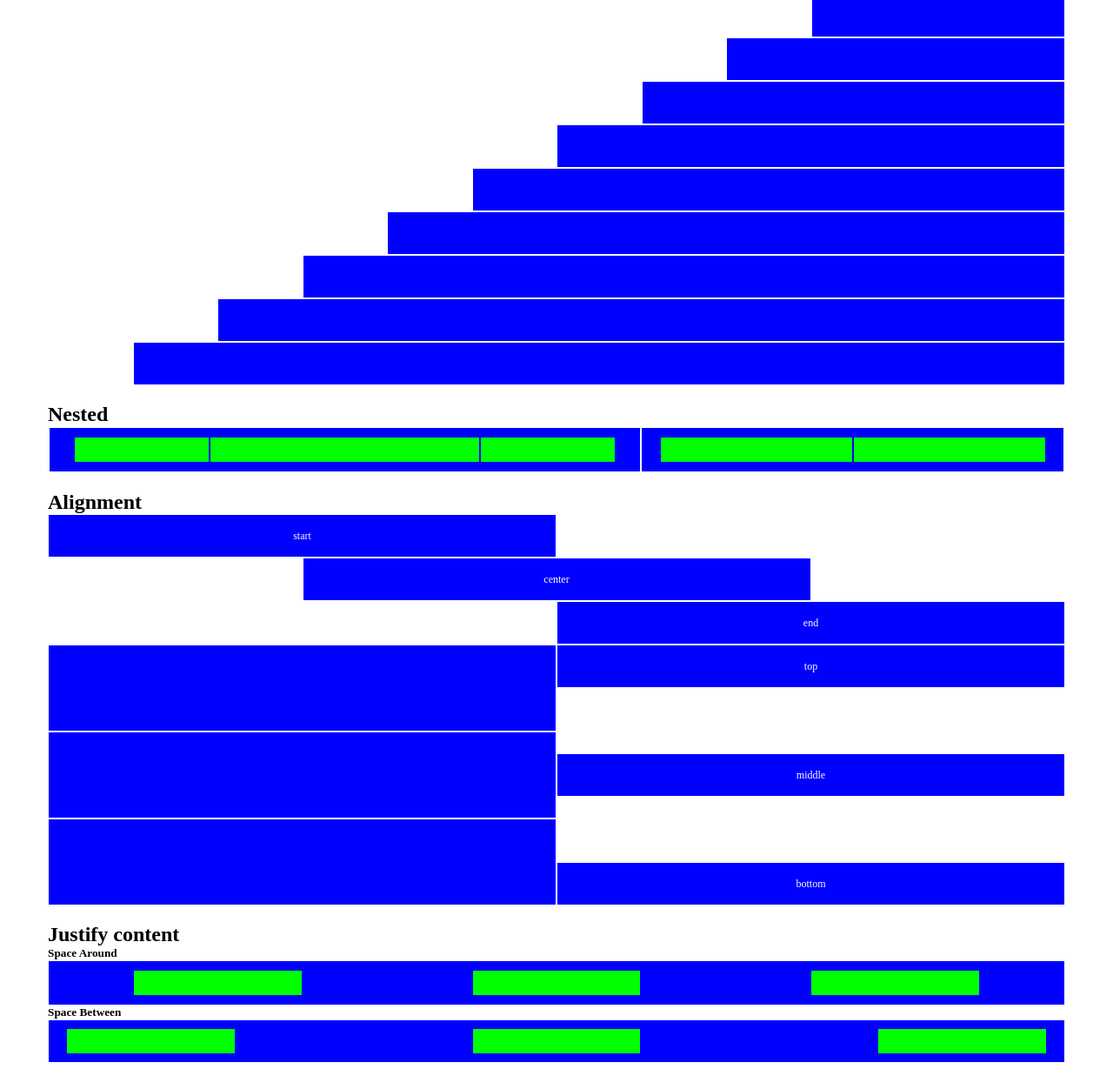
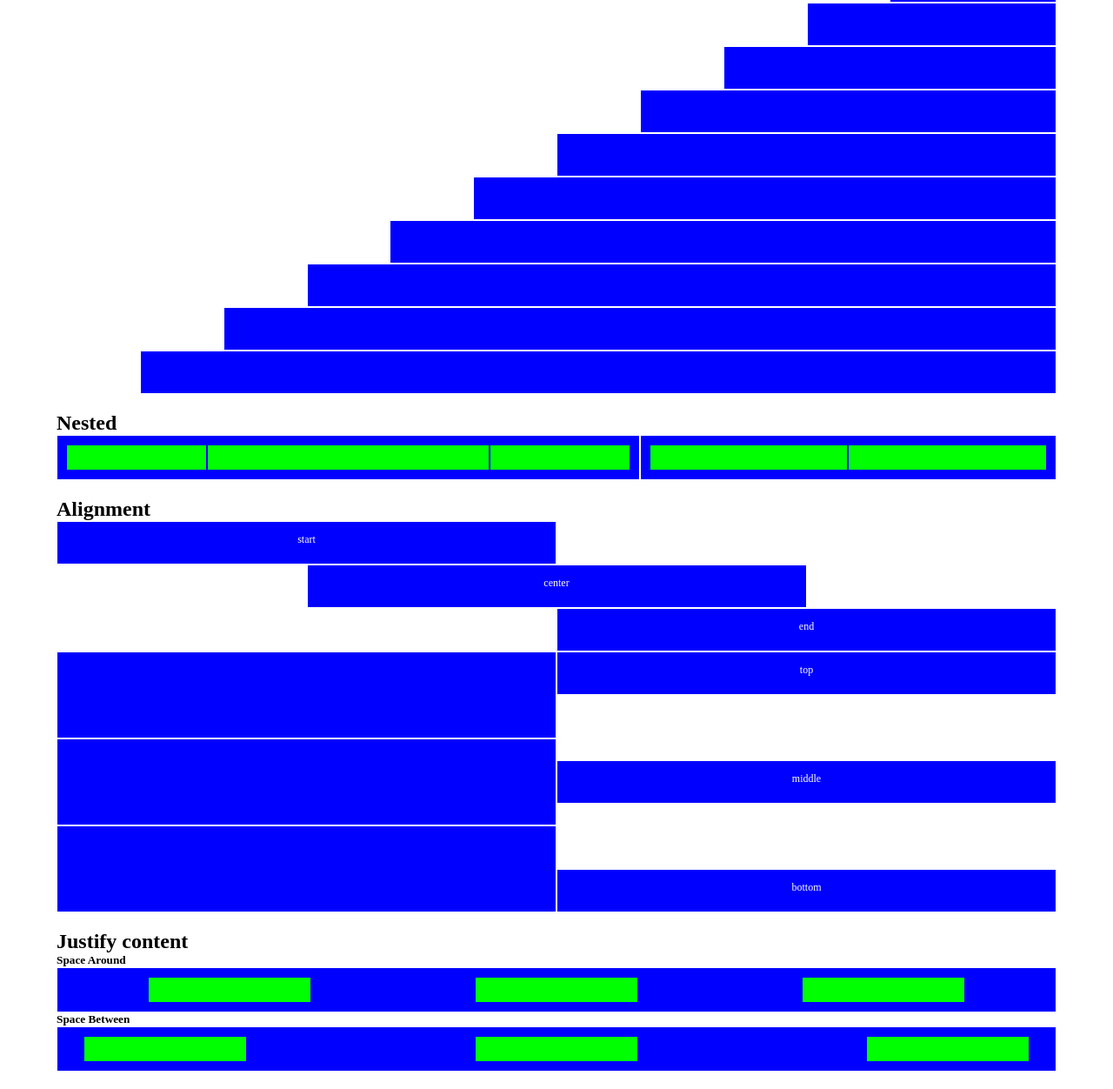
Before and after one commit to Vito9009/html-css-12bool, a plain HTML site: page index.html in a window 1280 px wide. Shown: the part 853-2105 px from the top of the page at 87% size. Drawn offline with Linux system fonts and the light colour scheme.

Commit message:
correzioni-varie-html-css

```diff
--- a/css/12bool.css
+++ b/css/12bool.css
@@ -15,23 +15,16 @@
     flex-wrap: wrap;
 }
 
-[class*="col-"] {
-    display: flex;
-    flex-direction: row;
-    justify-content: center;
+.align-start{
+    align-items: flex-start;
+}
+
+.align-middle{
     align-items: center;
 }
 
-.align-top{
-    align-self: flex-start;
-}
-
-.align-middle{
-    align-self: center;
-}
-
-.align-bottom{
-    align-self: flex-end;
+.align-end{
+    align-items: flex-end;
 }
 
 .space-around{
@@ -161,6 +154,11 @@
 /*MEDIA QUERY SMALL*/
 
 @media screen and (min-width: 576px) {
+
+.container{
+    max-width: 550px;
+}
+
     /* COLONNE SMALL */
 
 .col-sm-1{
@@ -273,6 +271,11 @@
 /*MEDIA QUERY MEDIUM*/
 
 @media screen and (min-width: 768px) {
+
+.container{
+    max-width: 740px;
+}
+
     /* COLONNE MEDIUM */
 
 .col-md-1{
@@ -385,6 +388,11 @@
 /*MEDIA QUERY LARGE*/
 
 @media screen and (min-width: 992px) {
+
+.container{
+    max-width: 970px;
+}
+
     /* COLONNE LARGE */
 
 .col-lg-1{
@@ -497,6 +505,11 @@
 /*MEDIA QUERY EXTRA LARGE*/
 
 @media screen and (min-width: 1200px) {
+
+.container{
+    max-width: 1150px;
+}
+
     /* COLONNE EXTRA LARGE */
 
 .col-xl-1{
@@ -609,6 +622,11 @@
 /*MEDIA QUERY EXTRA EXTRA LARGE*/
 
 @media screen and (min-width: 1400px) {
+
+.container{
+    max-width: 1350px;
+}
+
     /* COLONNE EXTRA EXTRA LARGE */
 
 .col-xxl-1{
--- a/css/style.css
+++ b/css/style.css
@@ -9,12 +9,15 @@
 .blue-box{
     background-color: rgb(0, 0, 255);
     min-height: 50px;
+    padding: 10px;
+    text-align: center;
 }
 
 .green-box{
     background-color: rgb(0, 255, 0);
     min-height: 30px;
-    margin: 10px 0;
+    padding: 10px;
+    text-align: center;
 }
 
 .text-box{
@@ -28,4 +31,4 @@
 
 .margin-space{
     margin: 0 20px;
-}
+}/
--- a/index.html
+++ b/index.html
@@ -45,19 +45,15 @@
             <div class="col-6 blue-box"><span class="text-box">6 col</span></div>
             <div class="col-1 blue-box"><span class="text-box">1 col</span></div>
 
-            <div class="col-6 blue-box">
-                <div class="row col-11">
+            <div class="col-6 row blue-box">
                     <div class="col-2 green-box"><span class="text-box">Nested 2 col</span></div>
                     <div class="col-2 green-box"><span class="text-box">Nested 2 col</span></div>
                     <div class="col-8 green-box"><span class="text-box">Nested 8 col</span></div>
-                </div>
             </div>
 
-            <div class="col-6 blue-box">
-                <div class="row col-11">
+            <div class="col-6 row blue-box">
                     <div class="col-6 green-box"><span class="text-box">Nested 6 col</span></div>
                     <div class="col-6 green-box"><span class="text-box">Nested 6 col</span></div>
-                </div>
             </div>
         </div>
     </div>
@@ -119,20 +115,16 @@
 
         <div><h2>Nested</h2></div>
 
-        <div class="row col-12 blue-box">
-            <div class="col-7 blue-box">
-                <div class="row col-11">
+        <div class="row col-12">
+            <div class="row col-7 blue-box">
                     <div class="col-3 green-box"></div>
                     <div class="col-6 green-box"></div>
                     <div class="col-3 green-box"></div>
-                </div>
             </div>
 
-            <div class="col-5 blue-box">
-                <div class="row col-11">
+            <div class="row col-5 blue-box">
                     <div class="col-6 green-box"></div>
                     <div class="col-6 green-box"></div>
-                </div>
             </div>
         </div>
     </div>
@@ -147,16 +139,22 @@
             <div class="col-6 col-offset-3 blue-box"><span class="text-box">center</span></div>
 
             <div class="col-6 col-offset-6 blue-box"><span class="text-box">end</span></div>
+        </div>
 
+        <div class="row align-start">
             <div id="height-2x" class="col-6 blue-box"></div>
             <div class="col-6 blue-box align-top"><span class="text-box">top</span></div>
+        </div>
 
+        <div class="row align-middle">
             <div id="height-2x" class="col-6 blue-box"></div>
-            <div class="col-6 blue-box align-middle"><span class="text-box">middle</span></div>
+            <div class="col-6 blue-box"><span class="text-box">middle</span></div>
+        </div>
 
+
+        <div class="row align-end">
             <div id="height-2x" class="col-6 blue-box"></div>
-            <div class="col-6 blue-box align-bottom"><span class="text-box">bottom</span></div>
-
+            <div class="col-6 blue-box"><span class="text-box">bottom</span></div>
         </div>
     </div>
 
@@ -165,22 +163,18 @@
         <div><h2>Justify content</h2></div>
         <span><h5>Space Around</h5></span>
 
-        <div class="row blue-box">
-                <div class="col-12 space-around">
+        <div class="row blue-box space-around">
                     <div class="col-2 green-box"></div>
                     <div class="col-2 green-box"></div>
                     <div class="col-2 green-box"></div>
-                </div>
         </div>
 
         <span><h5>Space Between</h5></span>
 
-        <div class="row blue-box">
-            <div class="col-12 space-between">
+        <div class="row blue-box space-between">
                 <div class="col-2 green-box margin-space"></div>
                 <div class="col-2 green-box margin-space"></div>
                 <div class="col-2 green-box margin-space"></div>
-            </div>
         </div>
 
     </div>
```
